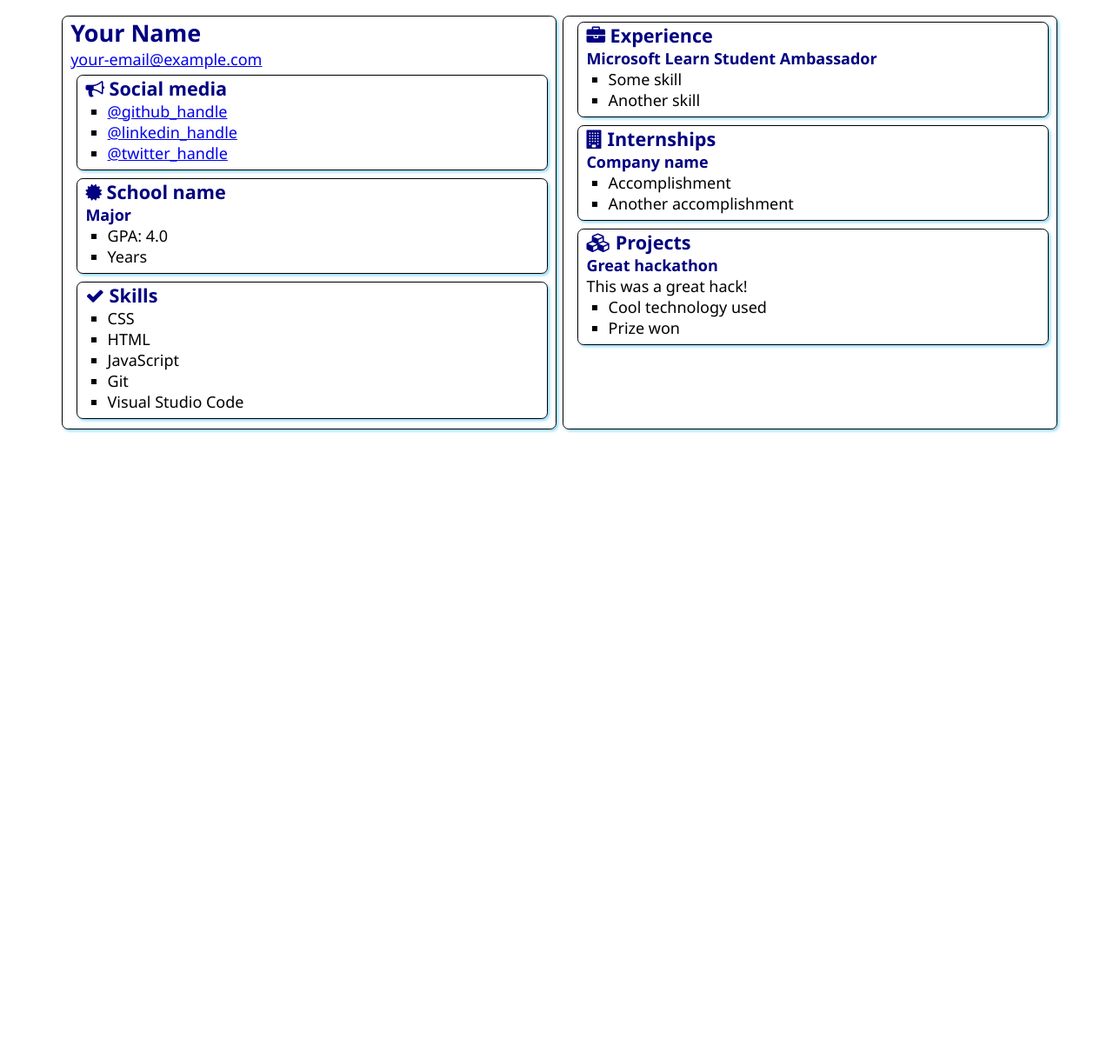
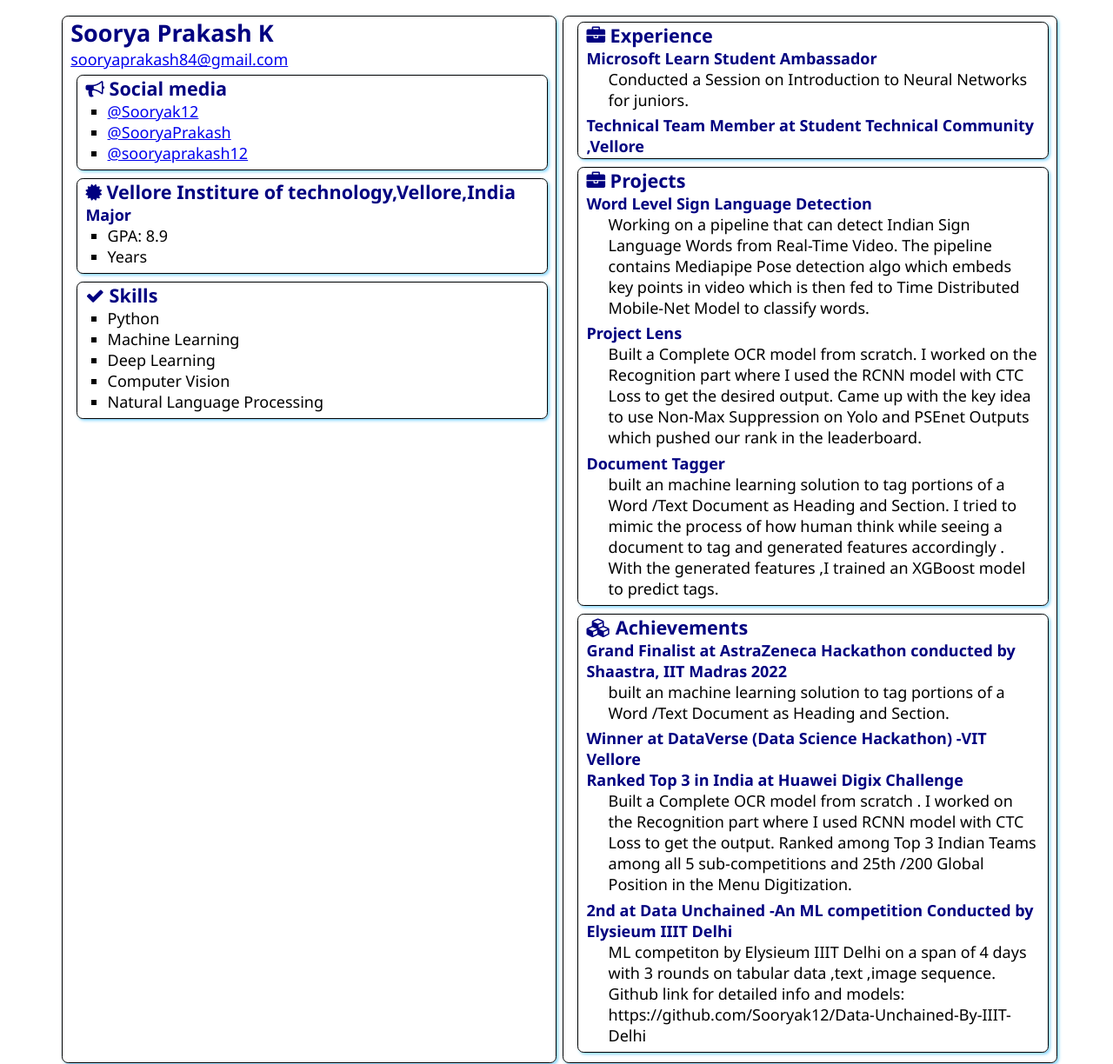
Before and after one commit to Sooryak12/-SATechnicalOnboarding, a plain HTML site: page src/index.html in a window 1280 px wide. Shown: the top 1224 px of the page at 87% size. Before the commit the page ends 800 px from the top, so only its background shows below. Drawn offline with Linux system fonts and the light colour scheme.

Commit message:
Update index.html

```diff
--- a/src/index.html
+++ b/src/index.html
@@ -12,8 +12,8 @@
 <body>
     <main>
         <article class="box">
-            <h1>Your Name</h1>
-            <div><a href="mailto:your.email@example.com">your-email@example.com</a></div>
+            <h1>Soorya Prakash K</h1>
+            <div><a href="mailto:sooryaprakash84@gmail.com">sooryaprakash84@gmail.com</a></div>
 
             <section class="box">
                 <h2>
@@ -21,9 +21,9 @@
                     Social media
                 </h2>
                 <ul>
-                    <li><a href="https://github.com/<handle>">@github_handle</a></li>
-                    <li><a href="https://linkedin.com/in/<handle>">@linkedin_handle</a></li>
-                    <li><a href="https://twitter.com/<handle>">@twitter_handle</a></li>
+                    <li><a href="https://github.com/Sooryak12">@Sooryak12</a></li>
+                    <li><a href="https://linkedin.com/in/soorya-prakash-bb15221a0/">@SooryaPrakash</a></li>
+                    <li><a href="https://www.kaggle.com/sooryaprakash12">@sooryaprakash12</a></li>
                 </ul>
             </section>
 
@@ -31,11 +31,11 @@
                 <div class="education">
                     <h2>
                         <i class="fa fa-certificate" aria-hidden="true"></i>
-                        School name
+                        Vellore Institure of technology,Vellore,India
                     </h2>
                     <h3>Major</h3>
                     <ul>
-                        <li>GPA: 4.0</li>
+                        <li>GPA: 8.9</li>
                         <li>Years</li>
                     </ul>
                 </div>
@@ -47,11 +47,11 @@
                     Skills
                 </h2>
                 <ul>
-                    <li>CSS</li>
-                    <li>HTML</li>
-                    <li>JavaScript</li>
-                    <li>Git</li>
-                    <li>Visual Studio Code</li>
+                    <li>Python</li>
+                    <li>Machine Learning</li>
+                    <li>Deep Learning</li>
+                    <li>Computer Vision</li>
+                    <li>Natural Language Processing</li>
                 </ul>
             </section>
         </article>
@@ -62,35 +62,50 @@
                     Experience
                 </h2>
                 <h3>Microsoft Learn Student Ambassador</h3>
-                <ul>
-                    <li>Some skill</li>
-                    <li>Another skill</li>
+                <ul>Conducted a Session on Introduction to Neural Networks for juniors.
                 </ul>
+                <h3>Technical Team Member at Student Technical Community ,Vellore </h3>
             </section>
             <section class="box">
-                <h2>
-                    <i class="fa fa-building" aria-hidden="true"></i>
-                    Internships
-                </h2>
-
-                <h3>Company name</h3>
-                <ul>
-                    <li>Accomplishment</li>
-                    <li>Another accomplishment</li>
-                </ul>
-            </section>
+            <h2>
+                <i class="fa fa-briefcase" aria-hidden="true"></i>
+                Projects
+            </h2>
+            <h3>Word Level Sign Language Detection</h3>
+            <ul>Working on a pipeline that can detect Indian Sign Language Words from Real-Time Video. The pipeline contains Mediapipe Pose detection algo which embeds key points in video which is then fed to Time Distributed Mobile-Net Model to classify words.
+            </ul>
+            <h3>Project Lens</h3>
+            <ul>
+            Built a Complete OCR model from scratch. I worked on the Recognition part where I used the RCNN model with CTC Loss to get the desired output. Came up with the key idea to use Non-Max Suppression on Yolo and PSEnet Outputs which pushed our rank in the leaderboard.
+            </ul>
+            <h3>Document Tagger</h3>
+            <ul>
+                built an machine learning solution to tag portions of a Word /Text Document as Heading and Section.
+I tried to mimic the process of how human think while seeing a document to tag and generated features accordingly . With the generated features ,I trained an XGBoost model to predict tags.
+            </ul>
+        </section>
             <section class="box">
                 <h2>
                     <i class="fa fa-cubes" aria-hidden="true"></i>
-                    Projects
+                    Achievements
                 </h2>
 
-                <h3>Great hackathon</h3>
-                <div>This was a great hack!</div>
+                <h3>Grand Finalist at AstraZeneca Hackathon conducted by Shaastra, IIT Madras 2022</h3>
                 <ul>
-                    <li>Cool technology used</li>
-                    <li>Prize won</li>
+                    built an machine learning solution to tag portions of a Word /Text Document as Heading and Section.
                 </ul>
+                <h3>
+                    Winner at DataVerse (Data Science Hackathon) -VIT Vellore</h3>
+
+                <h3>
+                    Ranked Top 3 in India at Huawei Digix Challenge</h3>
+                    <ul>Built a Complete OCR model from scratch . I worked on the Recognition part where I used RCNN model with CTC Loss to get the output. Ranked among Top 3 Indian Teams among all 5 sub-competitions and 25th /200
+                        Global Position in the Menu Digitization.</ul>
+
+                <h3>
+                    2nd at Data Unchained -An ML competition Conducted by Elysieum IIIT Delhi</h3>
+                    <ul>ML competiton by Elysieum IIIT Delhi on a span of 4 days with 3 rounds on tabular data ,text ,image sequence.
+                            Github link for detailed info and models: https://github.com/Sooryak12/Data-Unchained-By-IIIT-Delhi</ul>
             </section>
         </article>
 
```
